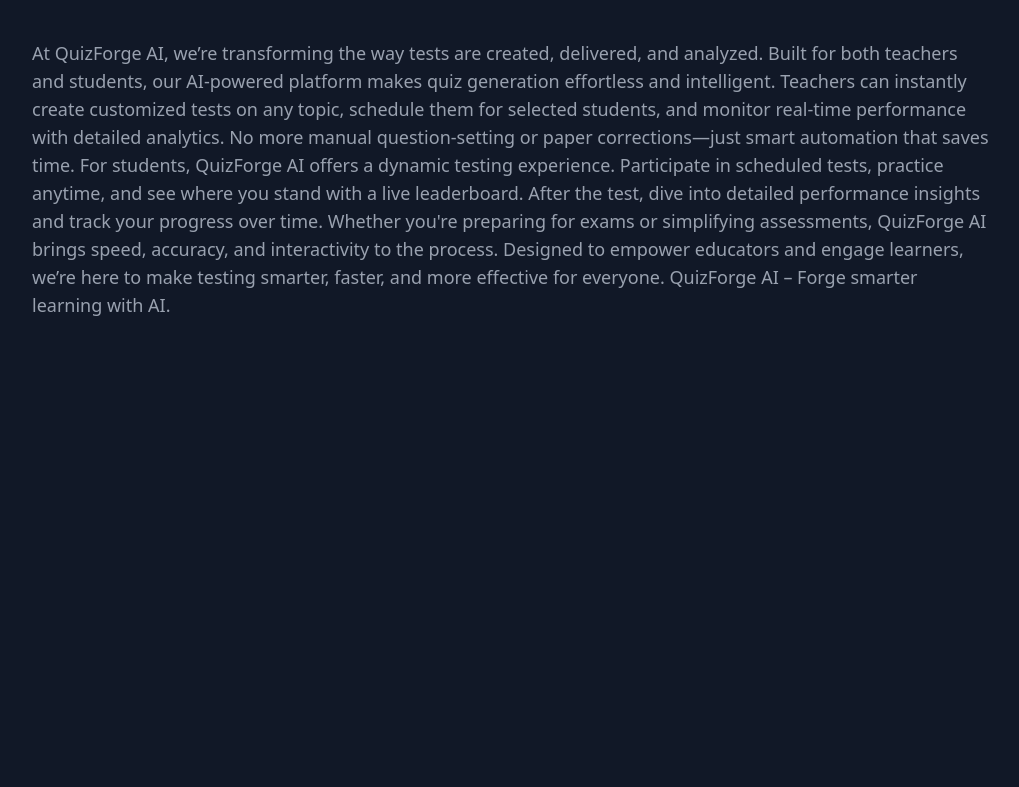
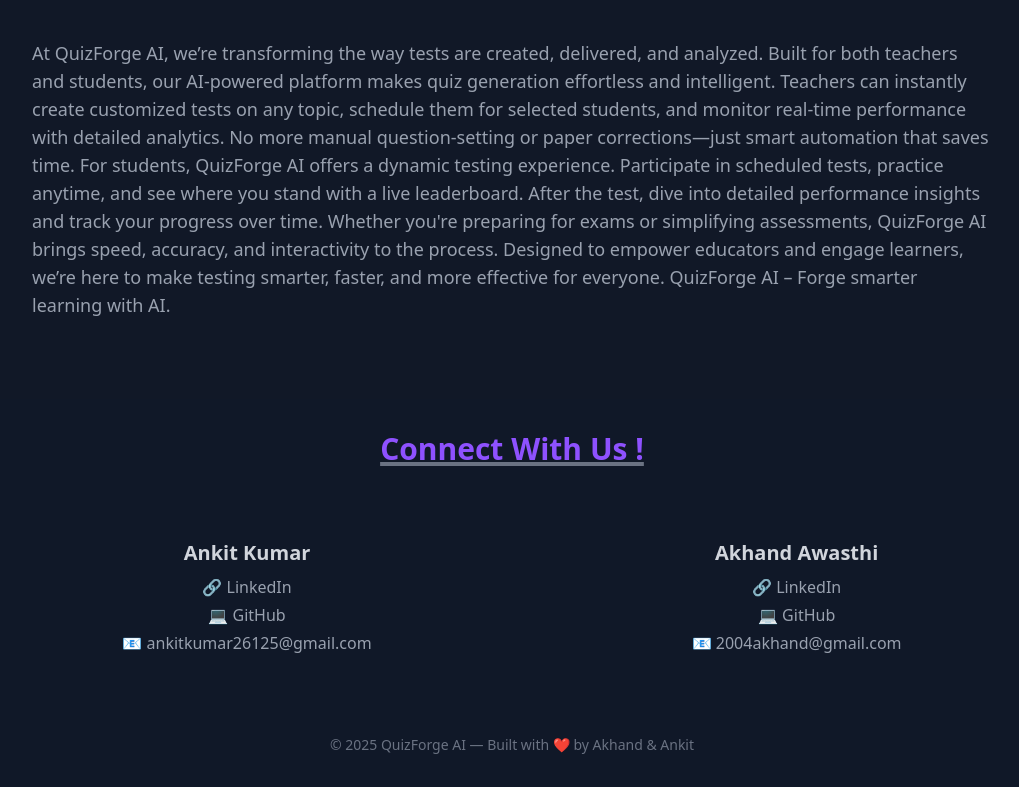
Before and after one commit to Ankitgitkumar/QuizGenerator, a React app in the folder frontend/quizGenerator/: page / in a window 1280 px wide. Shown: the part 1172-1959 px from the top of the page, without its empty margins (128-1147 px from the left). Before the commit the page ends 1531 px from the top, so only its background shows below. Built offline with nearby package versions, Linux system fonts and the light colour scheme; the HTML template or start-up script is replaced by a standard one.

Commit message:
created footer

```diff
--- a/frontend/quizGenerator/src/App.jsx
+++ b/frontend/quizGenerator/src/App.jsx
@@ -3,6 +3,7 @@
 
 import './App.css'
 import './index.css'
+import Footer from './components/Footer/Footer'
 
 function App() {
 
@@ -13,7 +14,7 @@
 
      <Navbar />
      <Home />
-
+     <Footer/>
     </div>
     </>
   )
--- a/frontend/quizGenerator/src/components/Footer/Footer.jsx
+++ b/frontend/quizGenerator/src/components/Footer/Footer.jsx
@@ -0,0 +1,55 @@
+import React from 'react'
+
+function Footer() {
+  return (
+    <div>
+      <footer class="bg-gray-900 text-white py-8 mt-10">
+  <div class="max-w-5xl mx-auto px-4">
+    <h2 class="text-3xl font-bold font-sans text-violet-500 underline decoration-4 decoration-gray-500 text-center mb-8">Connect With Us !</h2>
+
+    <div class="flex items-center justify-center gap-80 text-center p-10">
+      {/* <!-- Person 1 --> */}
+      <div>
+        <h3 class="text-xl text-gray-300 font-semibold mb-2">Ankit Kumar</h3>
+        <ul class="space-y-1 text-gray-400">
+          <li>
+            <a href="https://www.linkedin.com/in/your-link" target="_blank" class="hover:text-white">🔗 LinkedIn</a>
+          </li>
+          <li>
+            <a href="https://github.com/your-github" target="_blank" class="hover:text-white">💻 GitHub</a>
+          </li>
+          <li>
+            <a href="mailto:youremail@example.com" class="hover:text-white">📧 ankitkumar26125@gmail.com</a>
+          </li>
+        </ul>
+      </div>
+
+      {/* <!-- Person 2 --> */}
+      <div>
+        <h3 class="text-xl text-gray-300 font-semibold mb-2">Akhand Awasthi</h3>
+        <ul class="space-y-1 text-gray-400">
+          <li>
+            <a href="https://www.linkedin.com/in/teammate-link" target="_blank" class="hover:text-white">🔗 LinkedIn</a>
+          </li>
+          <li>
+            <a href="https://github.com/teammate-github" target="_blank" class="hover:text-white">💻 GitHub</a>
+          </li>
+          <li>
+            <a href="mailto:teammate@example.com" class="hover:text-white">📧 2004akhand@gmail.com</a>
+          </li>
+        </ul>
+      </div>
+    </div>
+
+    {/* <!-- Bottom Note --> */}
+    <div class="mt-10 text-center text-gray-500 text-sm">
+      &copy; 2025 QuizForge AI — Built with ❤️ by Akhand & Ankit
+    </div>
+  </div>
+</footer>
+
+    </div>
+  )
+}
+
+export default Footer
```
